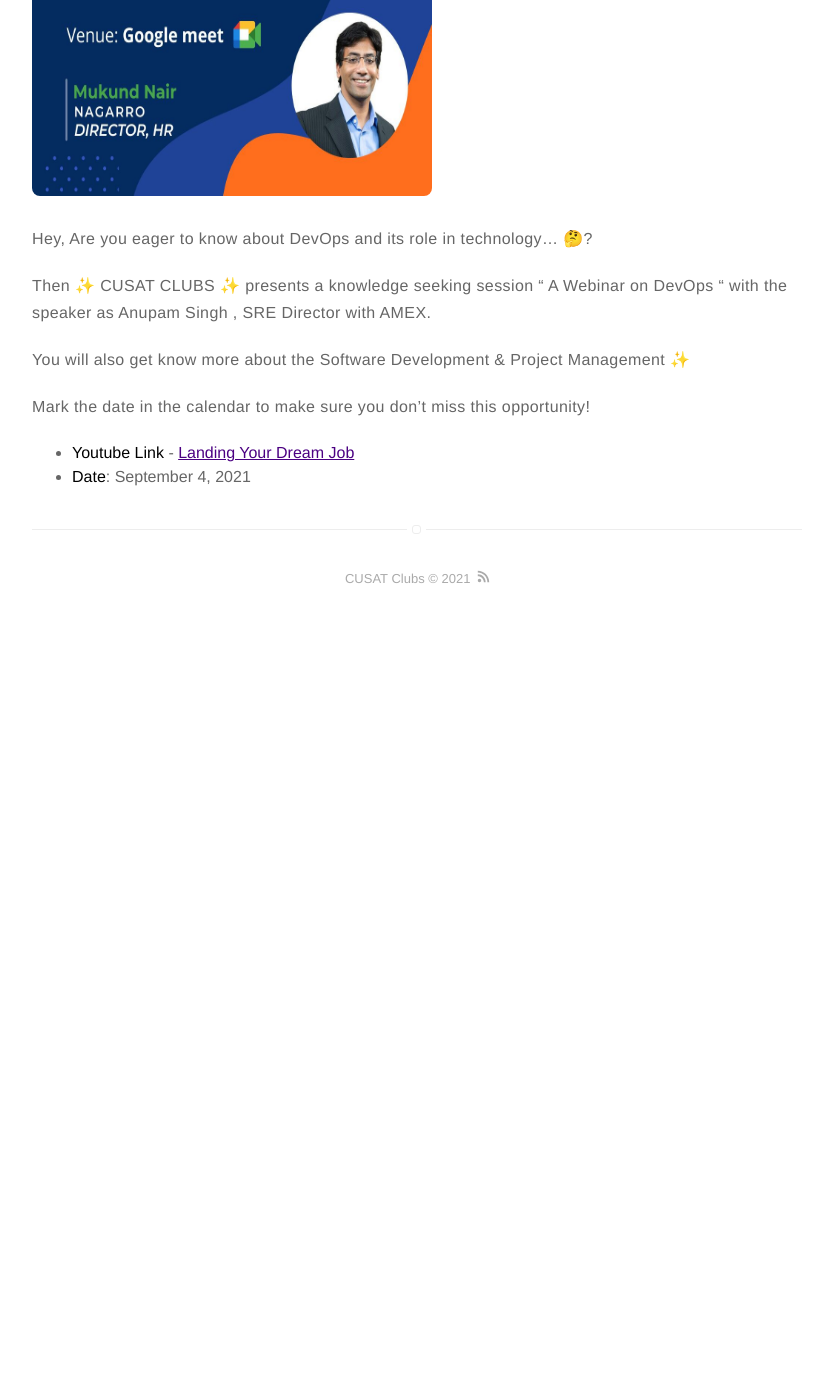
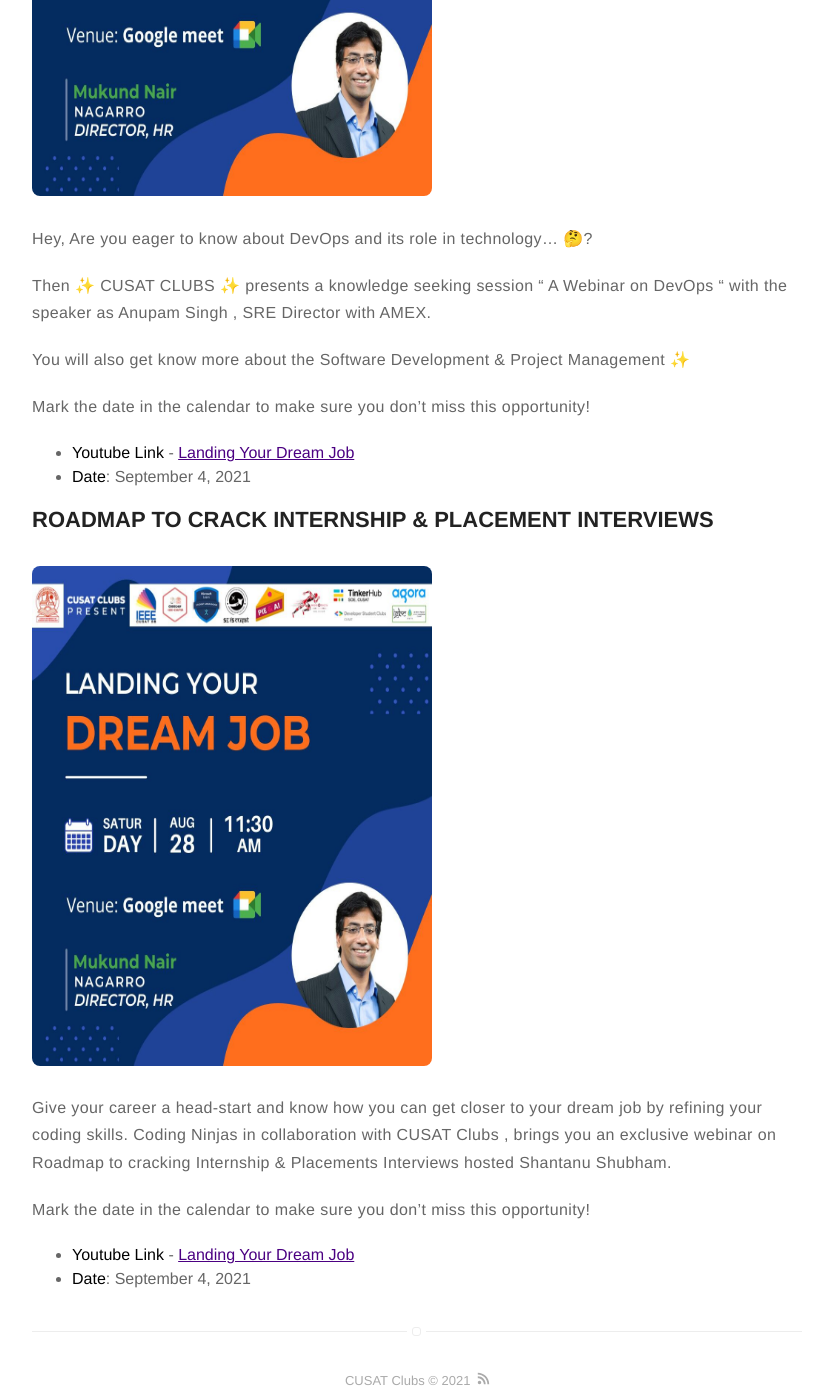
Before and after one commit to cusat-clubs/cusat-clubs.github.io, a Jekyll site: the page built from talks.md, in a window 1280 px wide and 1400 px high, scrolled down 11887 px. Shown: the whole window, without its empty margins (223-1040 px from the left). Built offline with Jekyll 4.4.1, drawn with Linux system fonts in a browser that asks for light colours; before the commit the page ends 12517 px from its top, so only the background shows below that.

Commit message:
Updated: Session 14

```diff
--- a/talks.md
+++ b/talks.md
@@ -228,3 +228,16 @@
 
 - **Youtube Link** - [Landing Your Dream Job](https://www.youtube.com/watch?v=O8MwmFNoMZ0)
 - **Date**: September 4, 2021
+
+## ROADMAP TO CRACK INTERNSHIP & PLACEMENT INTERVIEWS
+
+<img src="/assets/images/Session_13.jpeg" width="400" height="500" style="border-radius: 8px; margin-top: 15px;">
+
+Give your career a head-start and know how you can get closer to your dream job by refining your coding skills. Coding Ninjas in collaboration with  CUSAT Clubs , brings you an exclusive webinar on Roadmap to cracking Internship & Placements Interviews hosted Shantanu Shubham.
+
+Mark the date in the calendar to make sure you don't miss this opportunity!
+
+
+
+- **Youtube Link** - [Landing Your Dream Job](https://www.youtube.com/watch?v=O8MwmFNoMZ0)
+- **Date**: September 4, 2021
```
